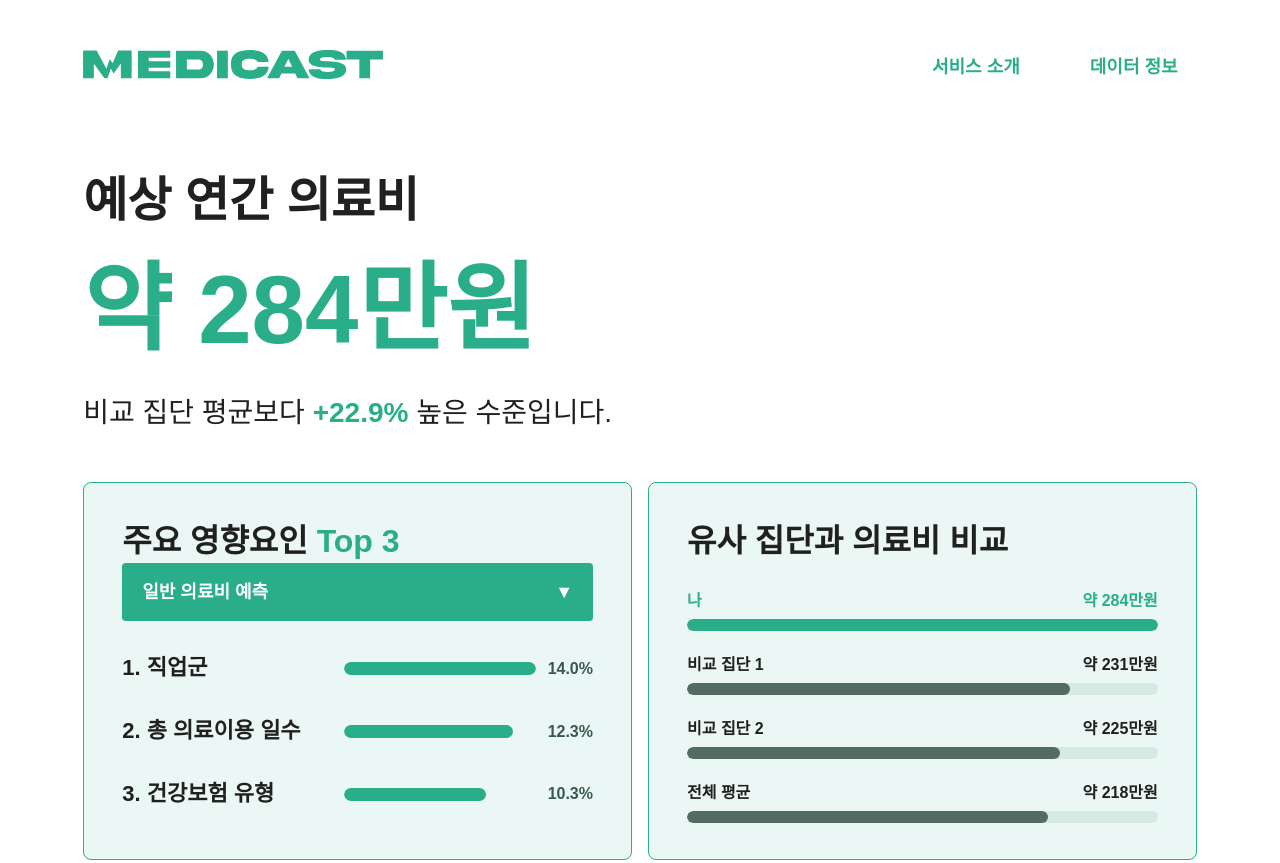
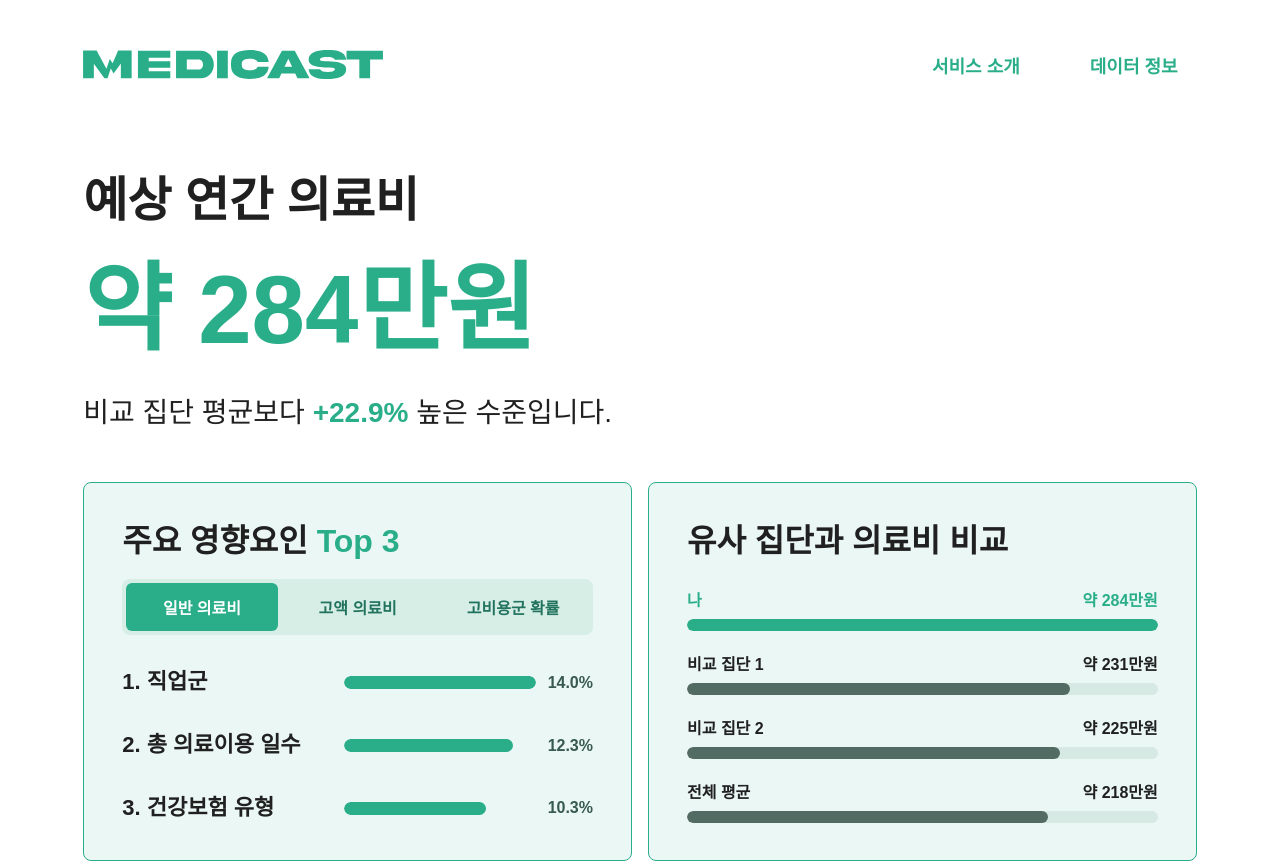
Before and after one commit to 2026-DDJ/FE, a React (Vite) app: page /analysis/result in a window 1280 px wide. Shown: the top 863 px of the page. Built offline with nearby package versions, Linux system fonts and the light colour scheme; a web font is replaced by a local one.

Commit message:
feat: replace model dropdown with accessible segmented tabs

```diff
--- a/src/pages/analysis/AnalysisResult.jsx
+++ b/src/pages/analysis/AnalysisResult.jsx
@@ -1,6 +1,5 @@
 import { useState } from "react";
-import { MODEL_IMPORTANCE, getTopModelFactors } from "../../utils/modelFactors";
-import SelectInput from "../../components/analysis/SelectInput";
+import { getTopModelFactors } from "../../utils/modelFactors";
 
 import { useNavigate } from "react-router-dom";
 
@@ -19,6 +18,8 @@ import {
   ResultGrid,
   ResultCard,
   CardTitle,
+  FactorTabs,
+  FactorTab,
   FactorList,
   FactorItem,
   FactorLabel,
@@ -38,6 +39,12 @@ import {
   SimulationDescription,
   SimulationButton,
 } from "../../styles/AnalysisResult.styles";
+
+const FACTOR_TABS = [
+  { key: "low_model", label: "일반 의료비" },
+  { key: "high_model", label: "고액 의료비" },
+  { key: "classifier", label: "고비용군 확률" },
+];
 
 // 임시 결과 데이터 (추후 API 연동)
 const resultData = {
@@ -103,13 +110,37 @@ const AnalysisResult = () => {
               주요 영향요인{" "}
               <Highlight>Top 3</Highlight>
             </CardTitle>
-            <SelectInput
+            <FactorTabs
+              role="tablist"
               aria-label="영향요인 모델 선택"
-              value={factorModel}
-              onChange={setFactorModel}
-              options={MODEL_IMPORTANCE.models.map(({ key, label }) => ({ value: key, label }))}
-            />
-            <FactorList>
+              onKeyDown={(event) => {
+                const current = FACTOR_TABS.findIndex(({ key }) => key === factorModel);
+                const next = event.key === "ArrowRight" ? (current + 1) % FACTOR_TABS.length
+                  : event.key === "ArrowLeft" ? (current + FACTOR_TABS.length - 1) % FACTOR_TABS.length
+                  : event.key === "Home" ? 0 : event.key === "End" ? FACTOR_TABS.length - 1 : null;
+                if (next === null) return;
+                event.preventDefault();
+                setFactorModel(FACTOR_TABS[next].key);
+                event.currentTarget.querySelectorAll("button")[next].focus();
+              }}
+            >
+              {FACTOR_TABS.map(({ key, label }) => (
+                <FactorTab
+                  key={key}
+                  id={`factor-tab-${key}`}
+                  type="button"
+                  role="tab"
+                  aria-selected={factorModel === key}
+                  aria-controls="model-factor-panel"
+                  tabIndex={factorModel === key ? 0 : -1}
+                  $active={factorModel === key}
+                  onClick={() => setFactorModel(key)}
+                >
+                  {label}
+                </FactorTab>
+              ))}
+            </FactorTabs>
+            <FactorList role="tabpanel" id="model-factor-panel" aria-labelledby={`factor-tab-${factorModel}`} tabIndex={0}>
               {factors.map(
                 (factor, index) => (
                   <FactorItem key={factor.feature}>
--- a/src/styles/AnalysisResult.styles.js
+++ b/src/styles/AnalysisResult.styles.js
@@ -138,6 +138,37 @@ export const CardTitle = styled.h2`
 // ==========================================
 // 주요 영향요인 TOP 3
 // ==========================================
+
+export const FactorTabs = styled.div`
+  display: grid;
+  grid-template-columns: repeat(3, minmax(0, 1fr));
+  gap: 4px;
+  padding: 4px;
+  margin-top: 16px;
+  background: #d7eee7;
+  border-radius: 8px;
+`;
+
+export const FactorTab = styled.button`
+  min-width: 0;
+  min-height: 48px;
+  padding: 10px 6px;
+  border: 0;
+  border-radius: 6px;
+  background: ${({ $active }) => $active ? "#29AE89" : "transparent"};
+  color: ${({ $active }) => $active ? "#fff" : "#21735d"};
+  font-size: 16px;
+  font-weight: 700;
+  white-space: nowrap;
+  cursor: pointer;
+  transition: background 0.2s ease, color 0.2s ease;
+
+  &:hover { background: ${({ $active }) => $active ? "#239b79" : "#c7e7dc"}; }
+  &:focus-visible { outline: 2px solid #185c49; outline-offset: 2px; }
+
+  @media (max-width: 1100px) { font-size: 14px; }
+  @media (max-width: 480px) { font-size: 12px; padding-inline: 2px; }
+`;
 
 export const FactorList = styled.div`
   display: flex;
```
